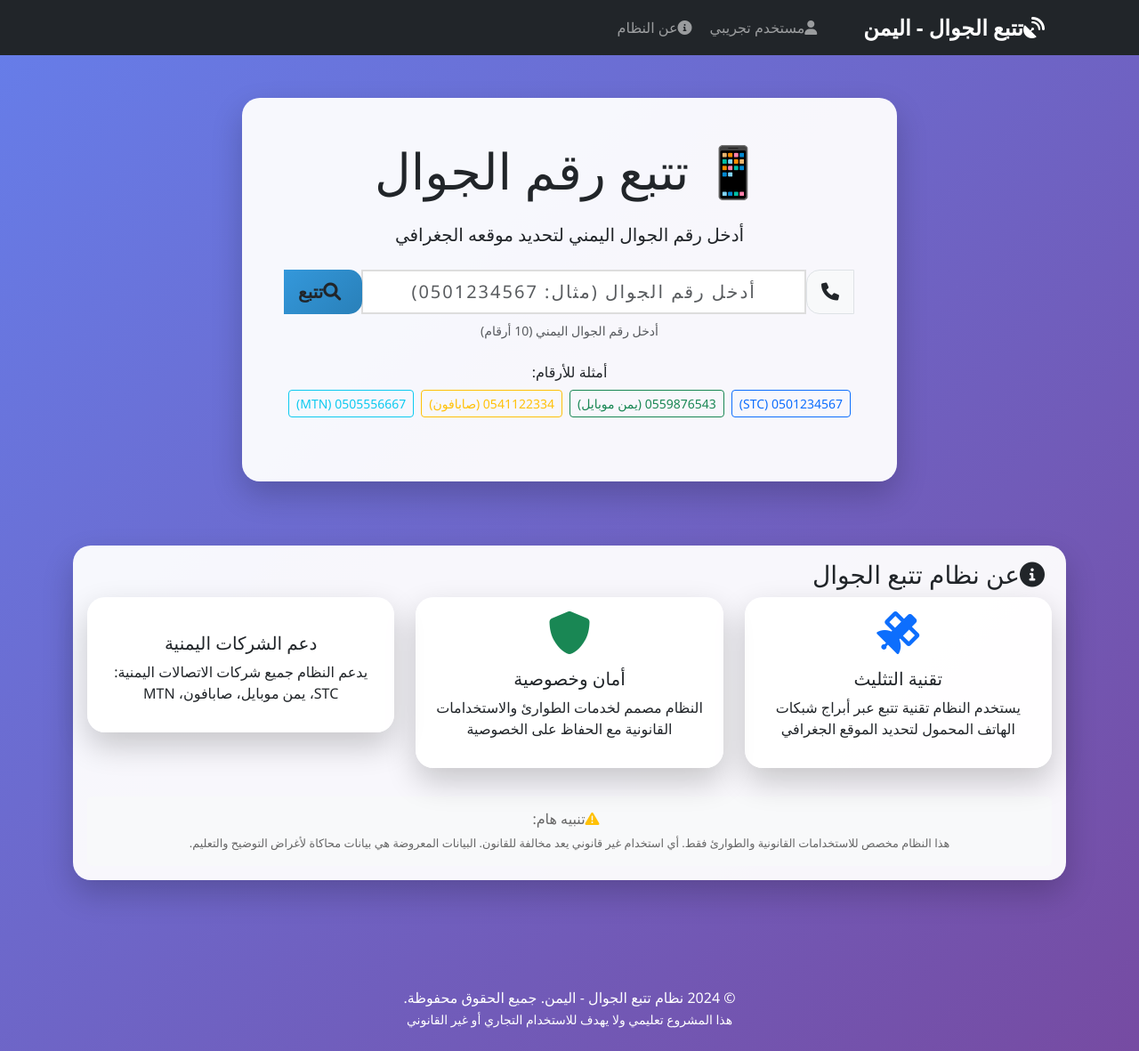
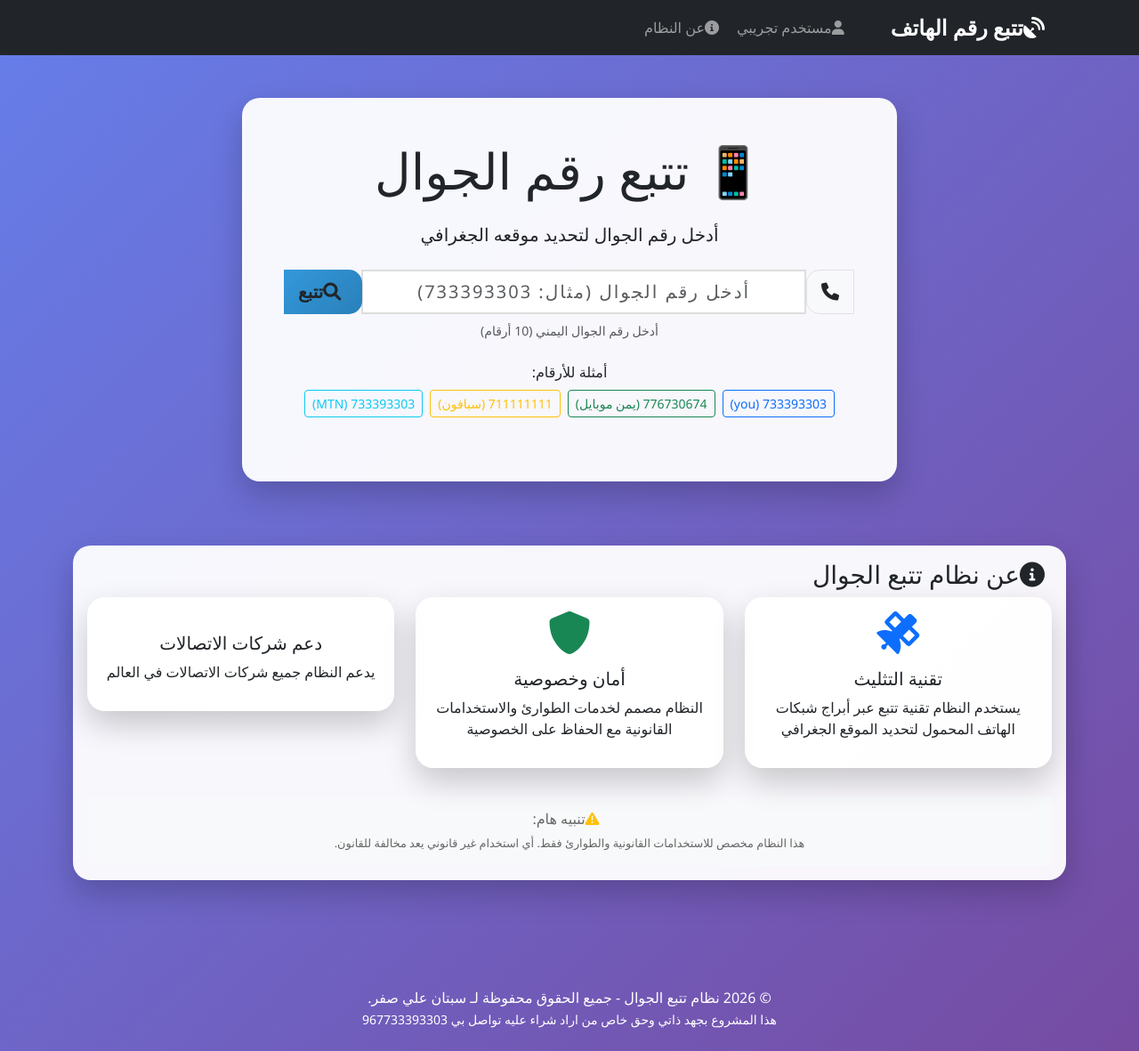
Before and after one commit to Sn4a5s6h/my-app, a Flask app: page / in a window 1280 px wide. Shown: the whole page at 89% size. Run offline with Flask 3, Linux system fonts and the light colour scheme; some libraries are stand-ins or nearby versions.

```diff
--- a/templates/index.html
+++ b/templates/index.html
@@ -3,7 +3,7 @@
 <head>
     <meta charset="UTF-8">
     <meta name="viewport" content="width=device-width, initial-scale=1.0">
-    <title>نظام تتبع رقم الجوال - اليمن</title>
+    <title>نظام تتبع رقم الجوال - سبتان</title>
     <link href="https://cdn.jsdelivr.net/npm/bootstrap@5.3.0/dist/css/bootstrap.min.css" rel="stylesheet">
     <link rel="stylesheet" href="https://cdnjs.cloudflare.com/ajax/libs/font-awesome/6.0.0/css/all.min.css">
     <style>
@@ -161,7 +161,7 @@
     <nav class="navbar navbar-expand-lg navbar-dark bg-dark">
         <div class="container">
             <a class="navbar-brand" href="#">
-                <i class="fas fa-satellite-dish me-2"></i>تتبع الجوال - اليمن
+                <i class="fas fa-satellite-dish me-2"></i>تتبع رقم الهاتف
             </a>
             <button class="navbar-toggler" type="button" data-bs-toggle="collapse" data-bs-target="#navbarNav">
                 <span class="navbar-toggler-icon"></span>
@@ -215,7 +215,7 @@
                 <div class="card mb-4">
                     <div class="card-body text-center p-5">
                         <h1 class="display-4 mb-4">📱 تتبع رقم الجوال</h1>
-                        <p class="lead mb-4">أدخل رقم الجوال اليمني لتحديد موقعه الجغرافي</p>
+                        <p class="lead mb-4">أدخل رقم الجوال  لتحديد موقعه الجغرافي</p>
 
                         <div class="mb-4">
                             <div class="input-group input-group-lg">
@@ -225,7 +225,7 @@
                                 <input type="text"
                                        class="form-control phone-input"
                                        id="phoneNumber"
-                                       placeholder="أدخل رقم الجوال (مثال: 0501234567)"
+                                       placeholder="أدخل رقم الجوال (مثال: 733393303)"
                                        maxlength="9">
                                 <button class="btn btn-search" type="button" onclick="searchPhone()" style="border-radius: 0 15px 15px 0;">
                                     <i class="fas fa-search me-2"></i>تتبع
@@ -239,10 +239,10 @@
                             <div class="col-12">
                                 <p class="mb-2">أمثلة للأرقام:</p>
                                 <div class="d-flex flex-wrap gap-2 justify-content-center">
-                                    <button class="btn btn-outline-primary btn-sm" onclick="setPhone('0501234567')">0501234567 (STC)</button>
-                                    <button class="btn btn-outline-success btn-sm" onclick="setPhone('0559876543')">0559876543 (يمن موبايل)</button>
-                                    <button class="btn btn-outline-warning btn-sm" onclick="setPhone('0541122334')">0541122334 (صابافون)</button>
-                                    <button class="btn btn-outline-info btn-sm" onclick="setPhone('0505556667')">0505556667 (MTN)</button>
+                                    <button class="btn btn-outline-primary btn-sm" onclick="setPhone('733393303')">733393303 (you)</button>
+                                    <button class="btn btn-outline-success btn-sm" onclick="setPhone('776730674')">776730674 (يمن موبايل)</button>
+                                    <button class="btn btn-outline-warning btn-sm" onclick="setPhone('711111111')">711111111 (سبافون)</button>
+                                    <button class="btn btn-outline-info btn-sm" onclick="setPhone('733393303')">733393303 (MTN)</button>
                                 </div>
                             </div>
                         </div>
@@ -389,8 +389,8 @@
                                 <div class="card mb-3">
                                     <div class="card-body text-center">
                                         <i class="fas fa-tower-cell fa-3x mb-3 text-warning"></i>
-                                        <h5>دعم الشركات اليمنية</h5>
-                                        <p>يدعم النظام جميع شركات الاتصالات اليمنية: STC، يمن موبايل، صابافون، MTN</p>
+                                        <h5>دعم شركات الاتصالات</h5>
+                                        <p>يدعم النظام جميع شركات الاتصالات في العالم</p>
                                     </div>
                                 </div>
                             </div>
@@ -399,7 +399,6 @@
                             <h6><i class="fas fa-exclamation-triangle me-2 text-warning"></i>تنبيه هام:</h6>
                             <p class="mb-0">
                                 هذا النظام مخصص للاستخدامات القانونية والطوارئ فقط. أي استخدام غير قانوني يعد مخالفة للقانون.
-                                البيانات المعروضة هي بيانات محاكاة لأغراض التوضيح والتعليم.
                             </p>
                         </div>
                     </div>
@@ -453,8 +452,8 @@
 
     <!-- تذييل الصفحة -->
     <footer class="text-center text-white py-4 mt-5">
-        <p class="mb-0">© 2024 نظام تتبع الجوال - اليمن. جميع الحقوق محفوظة.</p>
-        <p class="mb-0"><small>هذا المشروع تعليمي ولا يهدف للاستخدام التجاري أو غير القانوني</small></p>
+        <p class="mb-0">© 2026 نظام تتبع الجوال - جميع الحقوق محفوظة لـ سبتان علي صفر.</p>
+        <p class="mb-0"><small>هذا المشروع بجهد ذاتي وحق خاص من اراد شراء عليه تواصل بي 967733393303<small></p>
     </footer>
 
     <!-- Scripts -->
@@ -535,7 +534,7 @@
             // التحقق من صحة رقم الهاتف
             const phoneRegex = /^(0)?(73|77|78|70|71)[0-9]{7}$/;
             if (!phoneRegex.test(phoneInput)) {
-                alert('يرجى إدخال رقم هاتف يمني صحيح (10 أرقام، يبدأ بـ 05)');
+                alert('يرجى إدخال رقم هاتف يمني صحيح (9 أرقام، يبدأ بـ 7)');
                 return;
             }
 
```
